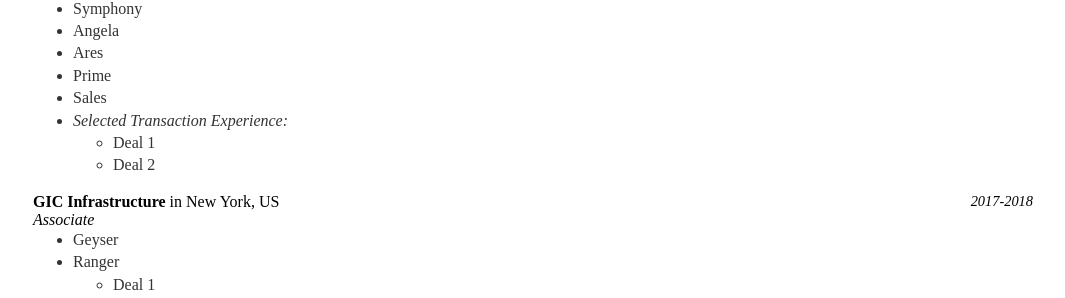
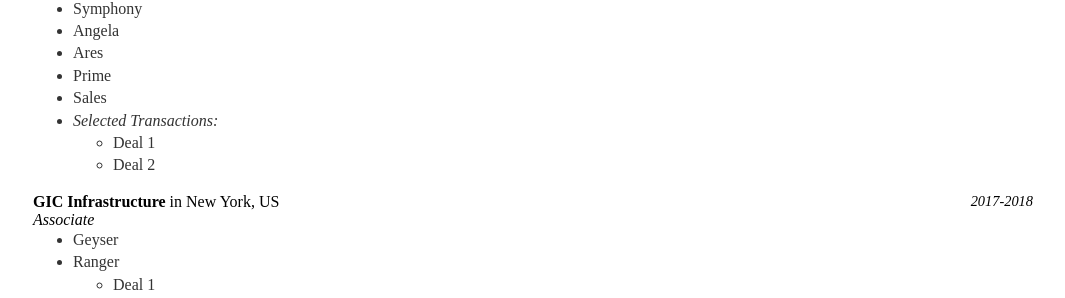
Before and after one commit to robinzxu/robinzxu.github.io, a Jekyll site: the page built from cv/index.html, in a window 1280 px wide. Shown: the part 322-620 px from the top of the page, without its empty margins (107-1172 px from the left). Built offline with Jekyll 4.4.1, drawn with Linux system fonts in a browser that asks for light colours.

Commit message:
Update index.html

```diff
--- a/cv/index.html
+++ b/cv/index.html
@@ -28,7 +28,7 @@
 		<li>Ares
 		<li>Prime
 		<li>Sales
-		<li><i>Selected Transaction Experience:</i>
+		<li><i>Selected Transactions:</i>
 		<ul>
 			<li>Deal 1
 			<li>Deal 2
```
